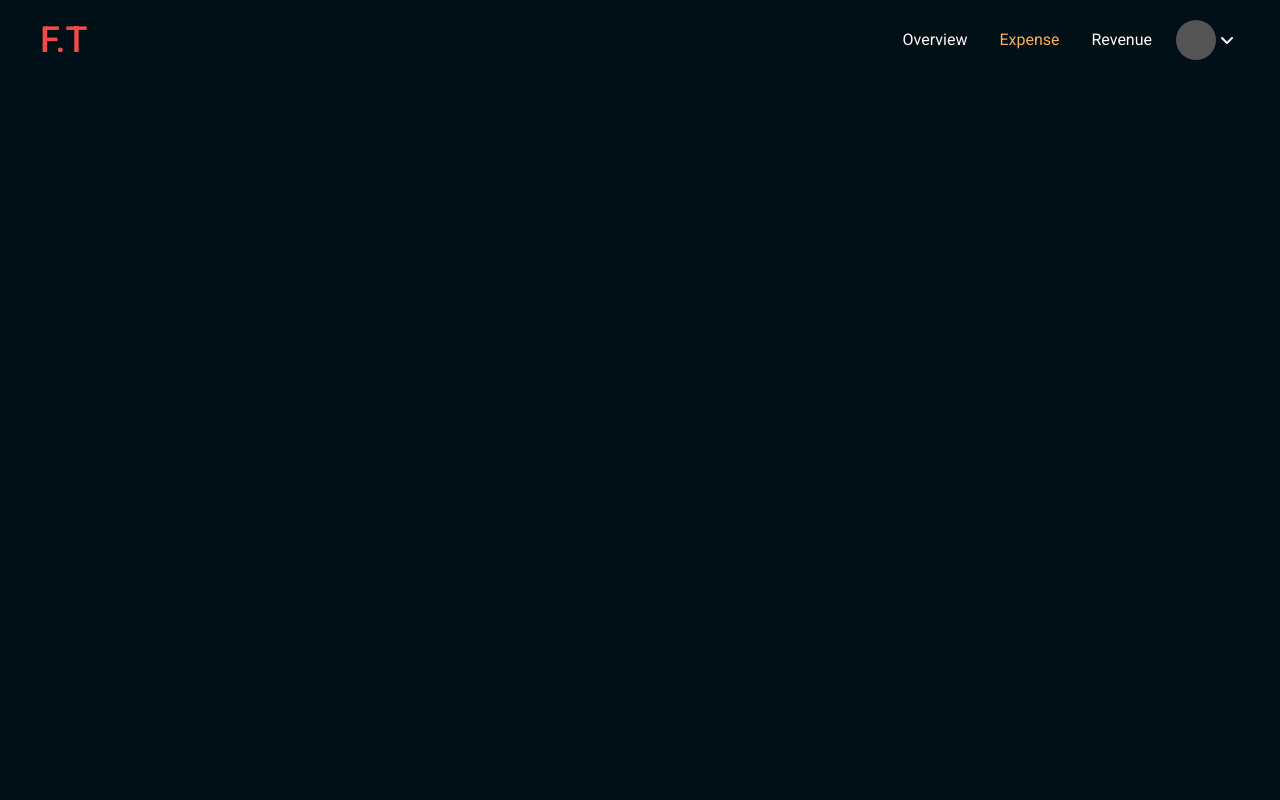
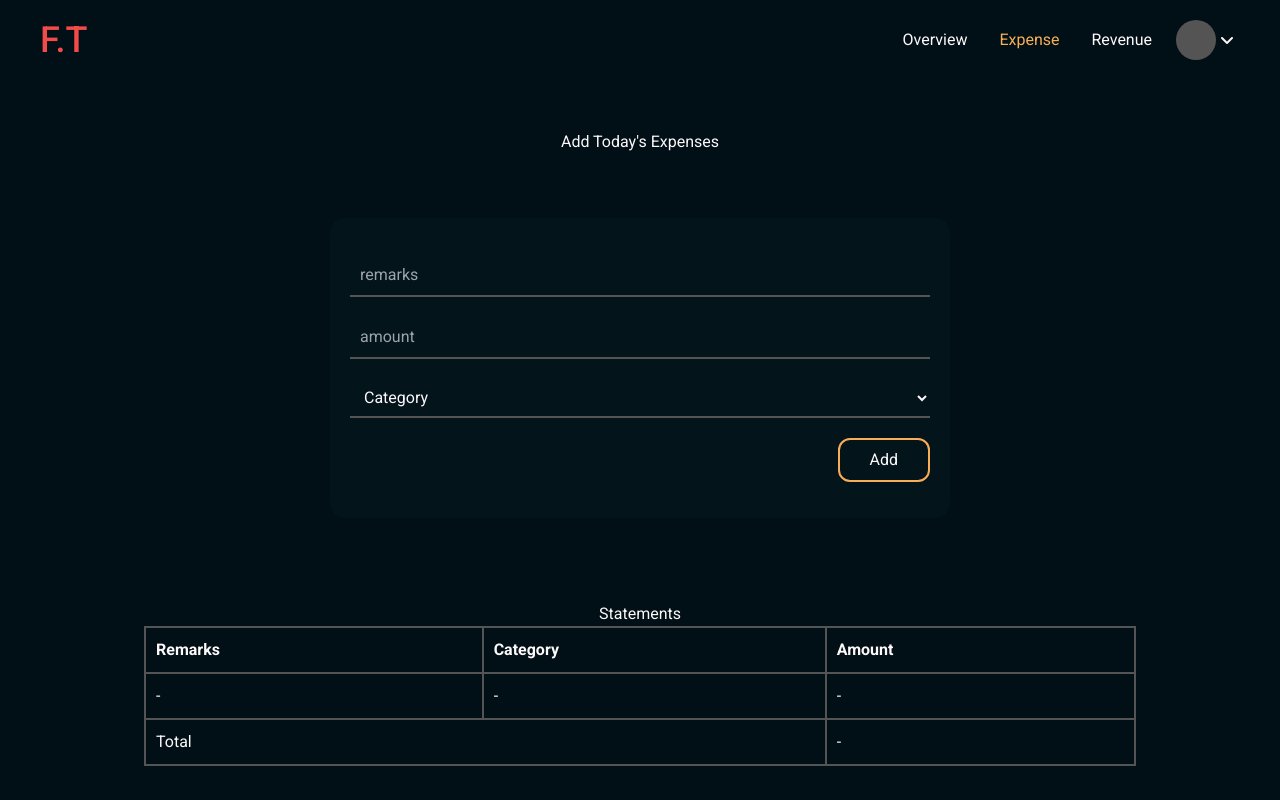
Before and after one commit to surya-tamang/finance_tracker, a React (Vite) app in the folder client/: page /expense in a window 1280 px wide. Built offline with nearby package versions, Linux system fonts and the light colour scheme; a web font is replaced by a local one.

Commit message:
expense page

```diff
--- a/client/package.json
+++ b/client/package.json
@@ -10,11 +10,15 @@
     "preview": "vite preview"
   },
   "dependencies": {
+    "@reduxjs/toolkit": "^2.2.7",
+    "axios": "^1.7.4",
     "chart.js": "^4.4.3",
     "react": "^18.3.1",
     "react-chartjs-2": "^5.2.0",
     "react-dom": "^18.3.1",
-    "react-router-dom": "^6.26.1"
+    "react-redux": "^9.1.2",
+    "react-router-dom": "^6.26.1",
+    "redux": "^5.0.1"
   },
   "devDependencies": {
     "@eslint/js": "^9.9.0",
--- a/client/src/pages/Expense.jsx
+++ b/client/src/pages/Expense.jsx
@@ -1,11 +1,58 @@
-import React from 'react'
+import React from "react";
+import "../styles/expense.css";
 
 const Expense = () => {
   return (
-    <div>
+    <section className="expense_section">
+      <div className="container">
+        <h1>Add today's expenses</h1>
+        <form action="">
+          <input type="text" placeholder="remarks" />
+          <input type="number" placeholder="amount" />
+          <select name="category" id="category">
+            <option value="category" selected disabled>
+              Category
+            </option>
+            <option value="food">Food</option>
+            <option value="stationary">Stationary</option>
+            <option value="medicine">Medicine</option>
+            <option value="wears">wears</option>
+            <option value="grocceries">Grocceries</option>
+            <option value="transportation">Transportation</option>
+            <option value="extra">Extra</option>
+          </select>
+          <button>Add</button>
+        </form>
+        <div className="table_container">
+          <table border="1">
+            <caption>Statements</caption>
+            <thead>
+              <tr>
+                <th>remarks</th>
+                <th>category</th>
+                <th>amount</th>
+              </tr>
+            </thead>
 
-    </div>
-  )
-}
+            <tbody>
+              <tr>
+                <td>-</td>
+                <td>-</td>
+                <td>-</td>
+              </tr>
+            </tbody>
 
-export default Expense
+            <tfoot>
+              <tr>
+                <td colSpan="2">total</td>
+                <td>-</td>
+              </tr>
+            </tfoot>
+          </table>
+        </div>
+      </div>
+    </section>
+  );
+};
+
+export default Expense;
--- a/client/src/pages/Signup.jsx
+++ b/client/src/pages/Signup.jsx
@@ -1,7 +1,8 @@
 import React, { useState } from "react";
-import { NavLink } from "react-router-dom";
+import { NavLink, useNavigate } from "react-router-dom";
 
 const Signup = () => {
+  // const navigate = useNavigate();
   const [error, setError] = useState("");
 
   // ************************/ handle user data \*******************************\\
@@ -24,9 +25,9 @@ const Signup = () => {
   // ************************/ handle form submition \*******************************\\
 
   const handleSubmit = (e) => {
+    e.preventDefault();
     const { firstName, lastName, email, password, confirmPassword } = userData;
     const regexp = "^[a-z0-9._%+-]+@[a-z0-9.-]+.[a-z]{2,4}$";
-    e.preventDefault();
 
     if (!firstName || !lastName || !email || !password || !confirmPassword) {
       setError("All fields required !");
--- /dev/null
+++ b/client/src/styles/expense.css
@@ -0,0 +1,113 @@
+.expense_section {
+    width: 100%;
+    min-height: 100dvh;
+    display: flex;
+    align-items: center;
+    justify-content: center;
+    color: #FDF8FA;
+    padding-top: 6rem;
+}
+
+.expense_section .container {
+    display: flex;
+    align-items: center;
+    padding: 30px 20px;
+    border-radius: 24px;
+    justify-content: space-between;
+    height: auto;
+    flex-direction: column;
+    gap: 4rem;
+    text-transform: capitalize;
+}
+
+/************** form styling ****************/
+
+.expense_section .container form {
+    display: flex;
+    justify-content: center;
+    flex-direction: column;
+    align-items: end;
+    gap: 20px;
+    width: 50%;
+    height: 300px;
+    background-color: #03141B;
+    padding: 20px;
+    border-radius: 15px;
+}
+
+form select,
+form input {
+    background-color: transparent;
+    outline: none;
+    border-bottom: 2px solid #545454;
+    padding: 8px 10px;
+    width: 100%;
+}
+
+form select option {
+    background-color: #545454;
+    color: #03141B;
+    outline: none;
+    border: none;
+}
+
+/* For Chrome, Safari, Edge, and Opera */
+input[type="number"]::-webkit-outer-spin-button,
+input[type="number"]::-webkit-inner-spin-button {
+    -webkit-appearance: none;
+    margin: 0;
+}
+
+/* For Firefox */
+input[type="number"] {
+    -moz-appearance: textfield;
+}
+
+form button {
+    background-color: transparent;
+    border: 2px solid #F8AE56;
+    padding: 8px 30px;
+    border-radius: 12px;
+    transition: all ease 0.3s;
+    box-sizing: border-box;
+}
+
+button:hover {
+    background-color: #F8AE56;
+    color: #03141B;
+}
+
+/************** table styling ****************/
+
+.table_container {
+    width: 80%;
+    max-height: 500px;
+    overflow-y: scroll;
+}
+
+table {
+    width: 100%;
+    overflow-y: scroll;
+    border-collapse: collapse;
+    margin-top: 20px;
+    height: auto;
+    max-height: 300px;
+}
+
+table th,
+table td {
+    text-align: left;
+    padding: 10px;
+    border-right: 2px solid #545454;
+}
+
+table tr {
+    border: 2px solid #545454;
+}
+
+/************** responsiveness ***************/
+@media screen and (max-width:768px) {
+    .expense_section .container form {
+        width: 80%;
+    }
+}
```
Also changed, not shown: 1 other file (tests, documents, lock files or other folders).
